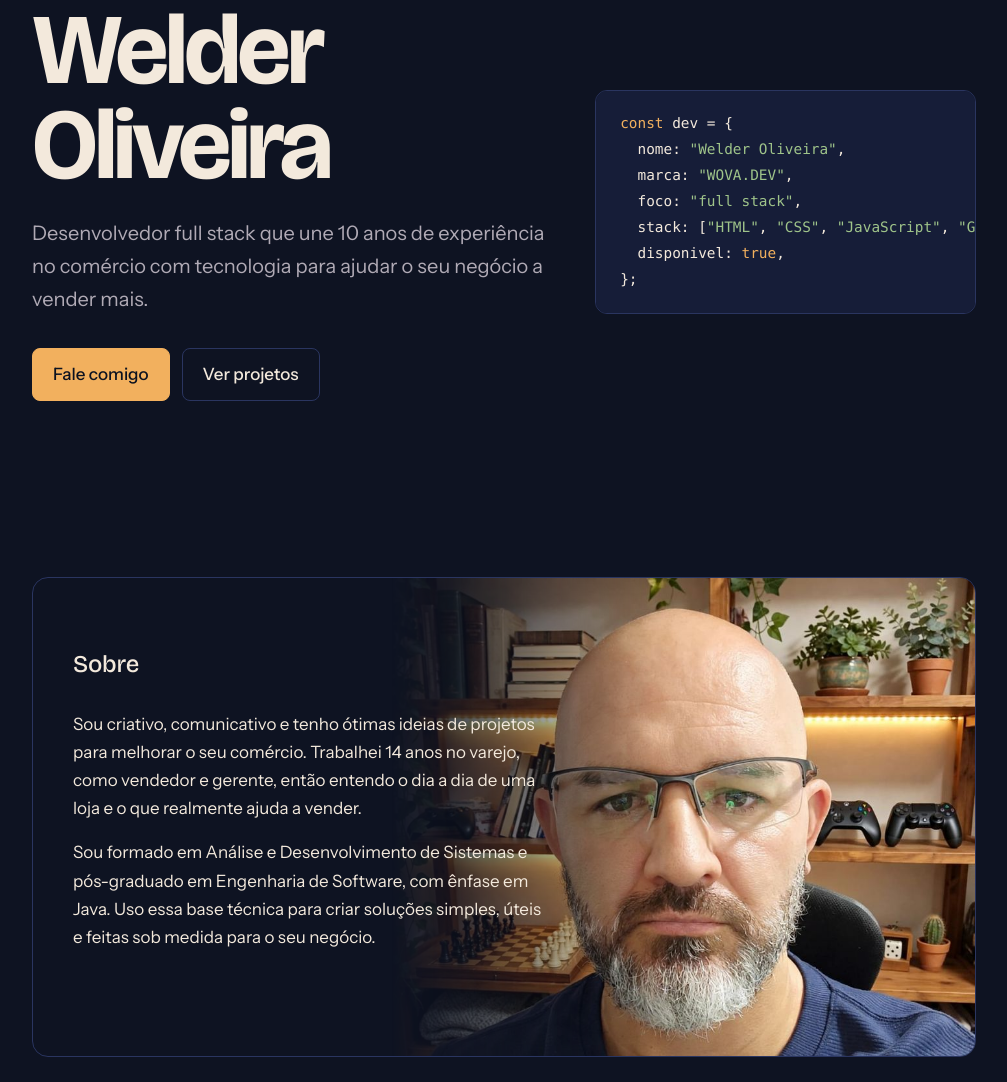
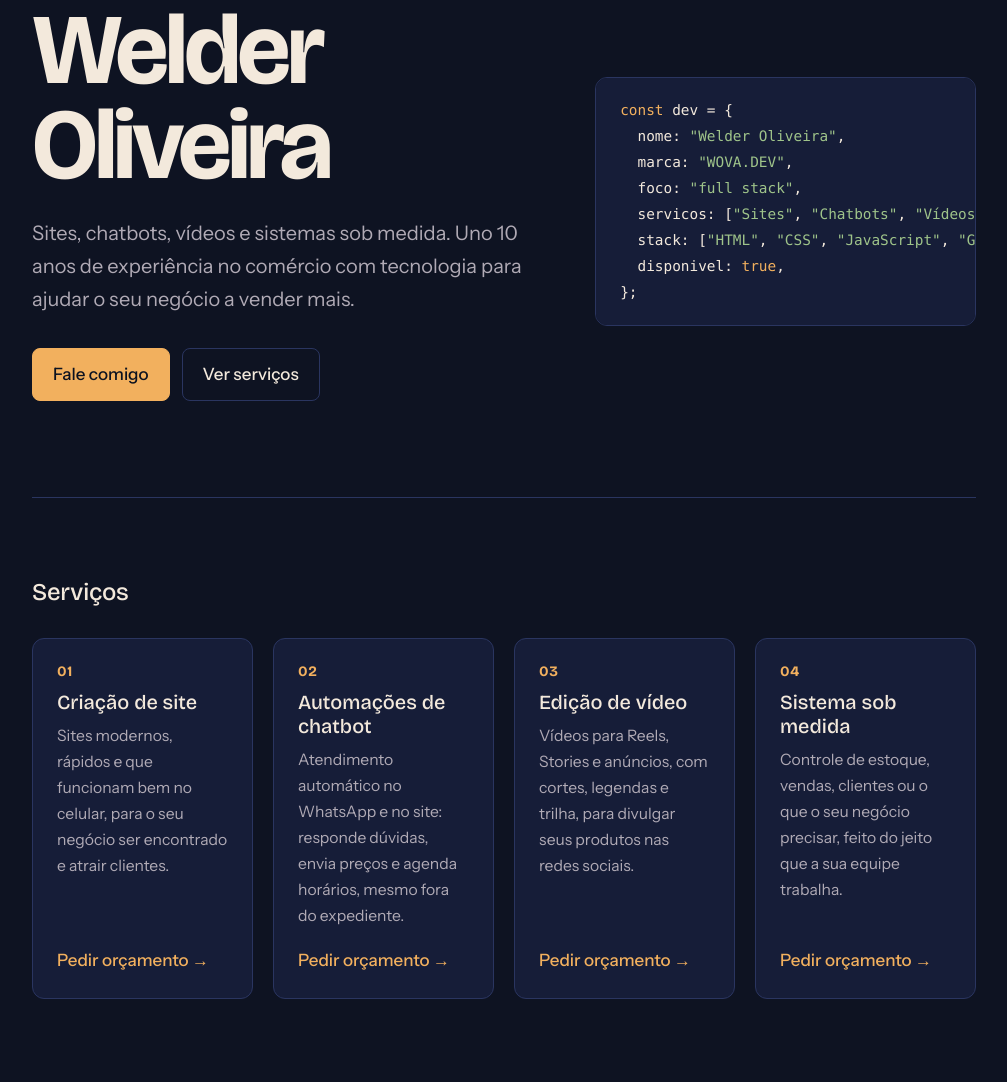
Before and after one commit to welderova/wova.dev, a plain HTML site: page index.html in a window 1280 px wide. Shown: the part 142-1224 px from the top of the page, without its empty margins (136-1143 px from the left). Drawn offline with nearby package versions, Linux system fonts and the light colour scheme.

Commit message:
add serviços

```diff
--- a/css/estilo.css
+++ b/css/estilo.css
@@ -1,8 +1,8 @@
 /* ==========================================================
    WOVA.DEV | Estilos do site
    Índice: 1 Cores e fontes | 2 Base | 3 Menu | 4 Início
-           5 Sobre | 6 Tecnologias | 7 Projetos | 8 Contato
-           9 Celular
+           4b Serviços | 5 Sobre | 6 Tecnologias | 7 Projetos
+           8 Contato | 9 Celular
    ========================================================== */
 
 /* ---------- 1. CORES E FONTES ----------
@@ -63,6 +63,31 @@ h1{font:700 clamp(3rem,9vw,6.25rem)/.95 var(--display);letter-spacing:-.035em;ma
   .code{animation:rise .8s ease-out both}
   @keyframes rise{from{opacity:0;transform:translateY(14px)}to{opacity:1;transform:none}}
 }
+
+/* ---------- 4b. SERVIÇOS ----------
+   Os cards se ajustam sozinhos: 4 lado a lado em tela grande,
+   2 em tablet e 1 no celular. */
+.services{
+  display:grid;
+  grid-template-columns:repeat(auto-fit,minmax(13.5rem,1fr));
+  gap:1.25rem;list-style:none;margin:0;padding:0
+}
+.service{
+  background:var(--surface);
+  border:1px solid var(--line);
+  border-radius:.75rem;
+  padding:1.5rem;
+  display:flex;flex-direction:column;gap:.6rem;
+  transition:border-color .2s,transform .2s
+}
+.service:hover{border-color:var(--accent);transform:translateY(-3px)}
+.service .num{font:700 .9rem var(--display);color:var(--accent);letter-spacing:.05em} /* número 01, 02... */
+.service h3{font:500 1.25rem/1.2 var(--display);margin:0}
+.service p{color:var(--muted);font-size:.98rem;margin:0 0 .5rem}
+.service a{margin-top:auto;color:var(--accent);text-decoration:none;font-weight:500}
+.service a::after{content:" →"}
+.service a:hover{text-decoration:underline}
+@media (prefers-reduced-motion:reduce){.service:hover{transform:none}}
 
 /* ---------- 5. SOBRE (com a foto ao fundo) ----------
    A foto fica em ../img/foto-welder.jpg. Para trocar, substitua o arquivo
--- a/index.html
+++ b/index.html
@@ -21,6 +21,7 @@
   <nav>
     <a class="logo" href="#inicio">WOVA.DEV</a>
     <ul>
+      <li><a href="#servicos">Serviços</a></li>
       <li><a href="#sobre">Sobre</a></li>
       <li><a href="#projetos">Projetos</a></li>
       <li><a href="#contato">Contato</a></li>
@@ -32,10 +33,10 @@
     <div>
       <h1>Welder Oliveira</h1>
       <!-- Frase de apresentação: altere à vontade -->
-      <p class="lead">Desenvolvedor full stack que une 10 anos de experiência no comércio com tecnologia para ajudar o seu negócio a vender mais.</p>
+      <p class="lead">Sites, chatbots, vídeos e sistemas sob medida. Uno 10 anos de experiência no comércio com tecnologia para ajudar o seu negócio a vender mais.</p>
       <div class="btns">
         <a class="btn main" href="#contato">Fale comigo</a>
-        <a class="btn" href="#projetos">Ver projetos</a>
+        <a class="btn" href="#servicos">Ver serviços</a>
       </div>
     </div>
     <!-- Bloco de código decorativo. Cores: k = destaque, s = texto entre aspas -->
@@ -43,10 +44,50 @@
   nome: <span class="s">"Welder Oliveira"</span>,
   marca: <span class="s">"WOVA.DEV"</span>,
   foco: <span class="s">"full stack"</span>,
+  servicos: [<span class="s">"Sites"</span>, <span class="s">"Chatbots"</span>, <span class="s">"Vídeos"</span>, <span class="s">"Sistemas"</span>],
   stack: [<span class="s">"HTML"</span>, <span class="s">"CSS"</span>, <span class="s">"JavaScript"</span>, <span class="s">"Git / GitHub"</span>,<span class="s">"Sass"</span>, <span class="s">"Bootstrap"</span>,<span class="s">"Tailwind CSS"</span>,<span class="s">"jQuery"</span>,<span class="s">"ReactJS"</span>,<span class="s">"TypeScript"</span>,<span class="s">"Next.js"</span>,<span class="s">"Node.js"</span>,<span class="s">"PHP"</span>,<span class="s">"JAVA"</span>,],
   disponivel: <span class="k">true</span>,
 };</pre>
   </header>
+
+  <!-- ===== SERVIÇOS =====
+       Para adicionar um serviço, copie um bloco <li class="service"> inteiro.
+       O botão "Pedir orçamento" abre o WhatsApp com uma mensagem pronta:
+       altere o texto depois de ?text= (espaços viram %20). -->
+  <section id="servicos">
+    <h2>Serviços</h2>
+    <ul class="services">
+
+      <li class="service">
+        <span class="num">01</span>
+        <h3>Criação de site</h3>
+        <p>Sites modernos, rápidos e que funcionam bem no celular, para o seu negócio ser encontrado e atrair clientes.</p>
+        <a href="https://wa.me/5561999551535?text=Ol%C3%A1!%20Quero%20um%20or%C3%A7amento%20de%20cria%C3%A7%C3%A3o%20de%20site." target="_blank" rel="noopener">Pedir orçamento</a>
+      </li>
+
+      <li class="service">
+        <span class="num">02</span>
+        <h3>Automações de chatbot</h3>
+        <p>Atendimento automático no WhatsApp e no site: responde dúvidas, envia preços e agenda horários, mesmo fora do expediente.</p>
+        <a href="https://wa.me/5561999551535?text=Ol%C3%A1!%20Quero%20um%20or%C3%A7amento%20de%20automa%C3%A7%C3%A3o%20de%20chatbot." target="_blank" rel="noopener">Pedir orçamento</a>
+      </li>
+
+      <li class="service">
+        <span class="num">03</span>
+        <h3>Edição de vídeo</h3>
+        <p>Vídeos para Reels, Stories e anúncios, com cortes, legendas e trilha, para divulgar seus produtos nas redes sociais.</p>
+        <a href="https://wa.me/5561999551535?text=Ol%C3%A1!%20Quero%20um%20or%C3%A7amento%20de%20edi%C3%A7%C3%A3o%20de%20v%C3%ADdeo." target="_blank" rel="noopener">Pedir orçamento</a>
+      </li>
+
+      <li class="service">
+        <span class="num">04</span>
+        <h3>Sistema sob medida</h3>
+        <p>Controle de estoque, vendas, clientes ou o que o seu negócio precisar, feito do jeito que a sua equipe trabalha.</p>
+        <a href="https://wa.me/5561999551535?text=Ol%C3%A1!%20Quero%20um%20or%C3%A7amento%20de%20sistema%20sob%20medida." target="_blank" rel="noopener">Pedir orçamento</a>
+      </li>
+
+    </ul>
+  </section>
 
   <!-- ===== SOBRE MIM (foto de fundo definida no CSS, em #sobre) ===== -->
   <section id="sobre">
@@ -118,13 +159,13 @@
   <!-- ===== CONTATO ===== -->
   <section id="contato" class="contact">
     <h2>Contato</h2>
-    <p>Tem um projeto ou uma vaga? Me escreva.</p>
+    <p>Precisa de um site, um chatbot, um vídeo ou um sistema? Me escreva.</p>
     <a class="mail" href="mailto:wova.dev@gmail.com">wova.dev@gmail.com</a>
     <div class="links">
       <a href="https://github.com/welderova" target="_blank" rel="noopener">GitHub</a>
       <a href="https://www.linkedin.com/in/welderova/" target="_blank" rel="noopener">LinkedIn</a>
       <!-- WhatsApp: 55 (Brasil) + DDD + número, sem espaços nem traços -->
-      <a href="https://wa.me/5561999553515" target="_blank" rel="noopener">WhatsApp</a>
+      <a href="https://wa.me/5561999551535" target="_blank" rel="noopener">WhatsApp</a>
     </div>
   </section>
 
```
Also changed, not shown: 1 other file.
